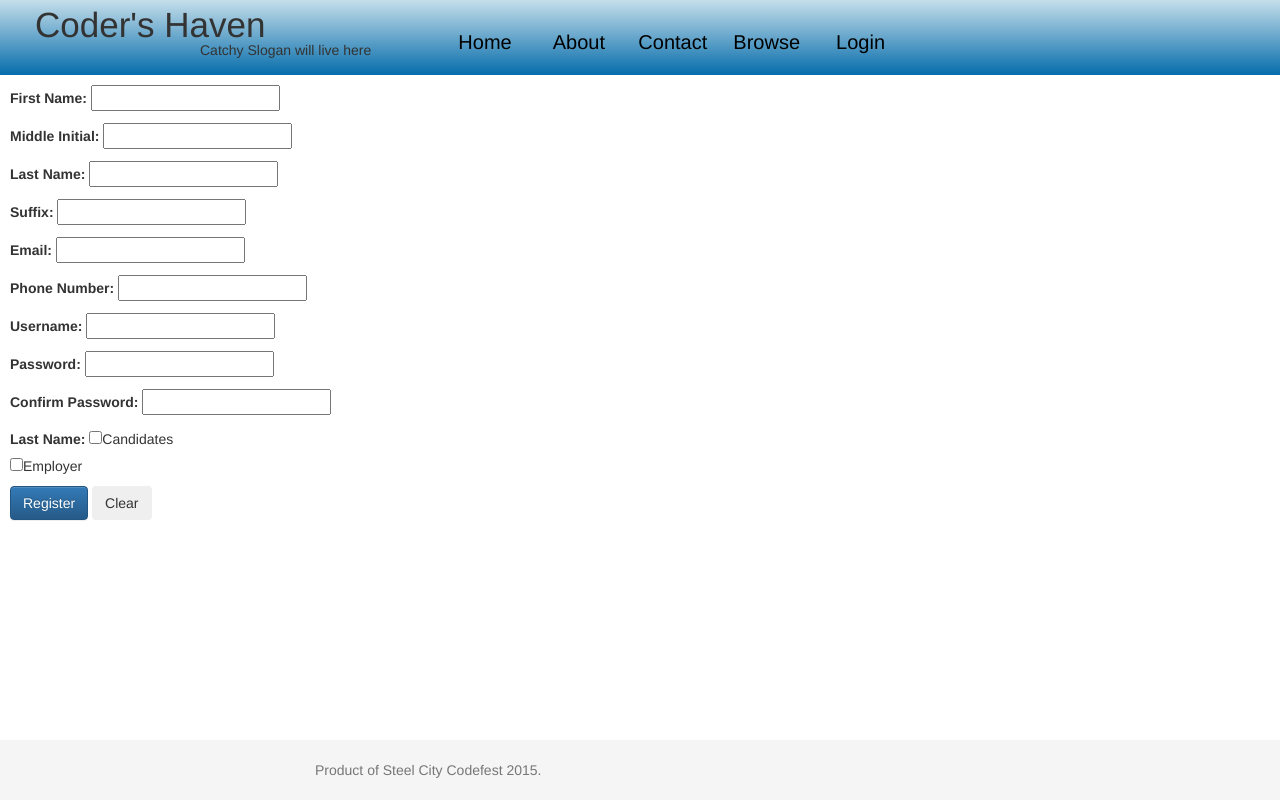
After one commit to phillipgreenii/SteelCityCodeFest2015, a PHP site: page /Registration.php in a window 1280 px wide. The commit adds this page. Run offline with PHP 8.4, Linux system fonts and the light colour scheme; some libraries are stand-ins or nearby versions.

Commit message:
registration form
created the form, linkage, and js to submit to server

```diff
--- /dev/null
+++ b/Registration.php
@@ -0,0 +1,108 @@
+<?php
+
+$pageContents = <<< EOPAGE
+<!doctype html>
+<html lang="en">
+<head>
+    <meta charset="utf-8">
+    <meta http-equiv="X-UA-Compatible" content="IE=edge">
+    <title>Coder's Haven</title>
+    <meta name="viewport" content="width=device-width, initial-scale=1">
+
+    <link rel="stylesheet" href="css/bootstrap.min.css">
+    <link rel="stylesheet" href="css/bootstrap-theme.min.css">
+	<link rel="stylesheet" href="css/main-custom.css">
+
+	<script src="https://ajax.googleapis.com/ajax/libs/jquery/2.1.3/jquery.min.js"></script>
+    <script src="js/bootstrap.min.js"></script>
+</head>
+
+<body>
+	<div id="head">
+		<span id="header">Coder's Haven</span>
+		<span id="slogan">Catchy Slogan will live here</span>
+		<div id="head_nav">
+			<ul id="nav">
+				<li class="li_Nav"><a href="#">Home</a></li>
+				<li class="li_Nav"><a href="#">About</a></li>
+				<li class="li_Nav"><a href="#">Contact</a></li>
+				<li class="li_Nav"><a href="#">Browse</a></li>
+				<li class="li_Nav" data-toggle="modal" data-target="#myModal"><a href="#">Login</a></li>
+			</ul>
+		</div>
+	</div>
+
+	<div id="content">
+		<div id="registration">
+			<form id=reg">
+				<p>
+					<label for="fname">First Name:</label>
+					<input type="text" name="fname" id="fname">
+				</p>
+
+				<p>
+					<label for="m_init">Middle Initial:</label>
+					<input type="text" name="m_init" id="m_init">
+				</p>
+
+				<p>
+					<label for="lname">Last Name:</label>
+					<input type="text" name="lname" id="lname">
+				</p>
+
+				<p>
+					<label for="suffix">Suffix:</label>
+					<input type="text" name="suffix" id="suffix">
+				</p>
+
+				<p>
+					<label for="email">Email:</label>
+					<input type="text" name="email" id="email">
+				</p>
+
+				<p>
+					<label for="phone">Phone Number:</label>
+					<input type="text" name="phone" id="phone">
+				</p>
+
+				<p>
+					<label for="user">Username:</label>
+					<input type="text" name="user" id="user">
+				</p>
+
+				<p>
+					<label for="pass">Password:</label>
+					<input type="text" name="pass" id="pass">
+				</p>
+
+				<p>
+					<label for="con_pass">Confirm Password:</label>
+					<input type="text" name="con_pass" id="con_pass">
+				</p>
+
+				<p>
+					<label for="lname">Last Name:</label>
+					<input type="checkbox" name="user_type" value="type_user">Candidates<br>
+					<input type="checkbox" name="user_type" value="type_emp">Employer<br>
+				</p>
+
+				<p>
+					<button type="button" id="sub_reg" class="btn btn-primary">Register</button>
+					<button type="button" id="login" class="btn">Clear</button>
+				</p>
+
+			</form>
+		</div>
+	</div>
+
+	<footer class="footer">
+		<div class="container">
+			<p class="text-muted">Product of Steel City Codefest 2015.</p>
+		</div>
+	</footer>
+</body>
+</html>
+EOPAGE;
+
+echo $pageContents;
+?>
--- a/css/main-custom.css
+++ b/css/main-custom.css
@@ -84,6 +84,12 @@ a:active {
 	left:400px;
 }
 
+#content{
+	position:absolute;
+	top:85px;
+	left:10px;
+}
+
 #mainNav{
 	list-style-type: none;
 	vertical-align: middle;
--- a/index.php
+++ b/index.php
@@ -13,6 +13,7 @@
 
 	<script src="https://ajax.googleapis.com/ajax/libs/jquery/2.1.3/jquery.min.js"></script>
     <script src="js/bootstrap.min.js"></script>
+	<script src="js/main-custom.js"></script>
 </head>
 
 <body>
```
Also changed, not shown: js/main-custom.js (added, +19 -0 lines), templates/anon_template.php (added, +48 -0 lines), templates/employ_template.php (added, +48 -0 lines), templates/user_template.php (added, +48 -0 lines).
